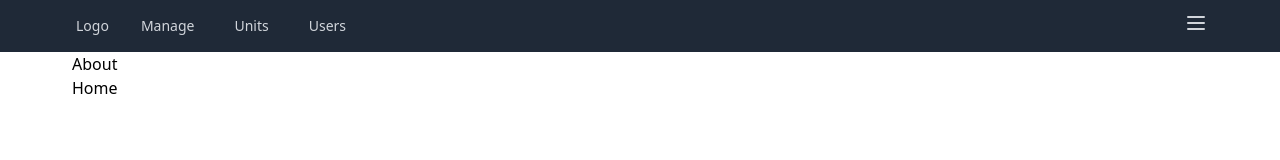
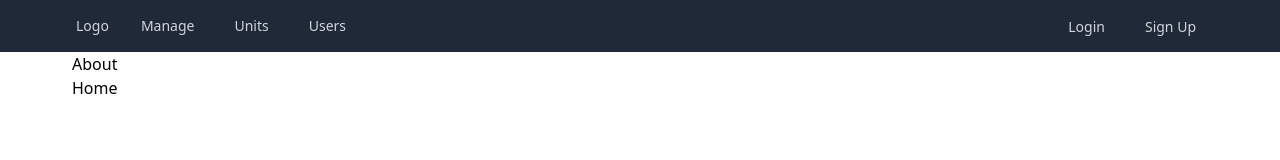
Before and after one commit to kevintdao/hvac-erecords, a Next.js app in the folder client/: page / in a window 1280 px wide. Shown: the top 160 px of the page. Built offline with nearby package versions, Linux system fonts and the light colour scheme.

Commit message:
Update styling

```diff
--- a/client/components/NavBar.jsx
+++ b/client/components/NavBar.jsx
@@ -4,7 +4,7 @@ import { MenuIcon } from '@heroicons/react/outline'
 
 export default function NavBar(props) {
   const role = props.role;
-  const isLoggedIn = true;
+  const isLoggedIn = false;
 
   function MaintenanceCompanyLinks(){
     return (
@@ -42,7 +42,7 @@ export default function NavBar(props) {
 
   function NotSignedInOptions(){
     return (
-      <div>
+      <div className='space-x-4'>
         <a href="" className='text-gray-300 hover:bg-gray-700 hover:text-white px-3 py-2 text-sm font-medium rounded'>Login</a>
         <a href="" className='text-gray-300 hover:bg-gray-700 hover:text-white px-3 py-2 text-sm font-medium rounded'>Sign Up</a>
       </div>
@@ -51,13 +51,10 @@ export default function NavBar(props) {
 
   function MenuDropdown(){
     return (
-      <Menu as="div" className="ml-3 relative">
-        <div>
-          <Menu.Button className="">
-            <span className='sr-only'>Open User Menu</span>
-            <MenuIcon className='block h-6 w-6 text-gray-300 hover:text-white'/>
-          </Menu.Button>
-        </div>
+      <Menu as="div" className="ml-3 relative pt-1">
+        <Menu.Button className="">
+          <MenuIcon className='block h-6 w-6 text-gray-300 hover:text-white'/>
+        </Menu.Button>
 
         <Menu.Items className="origin-top-right absolute right-0 mt-2 w-48 rounded-md shadow-lg py-1 bg-white">
           <Menu.Item>
```
